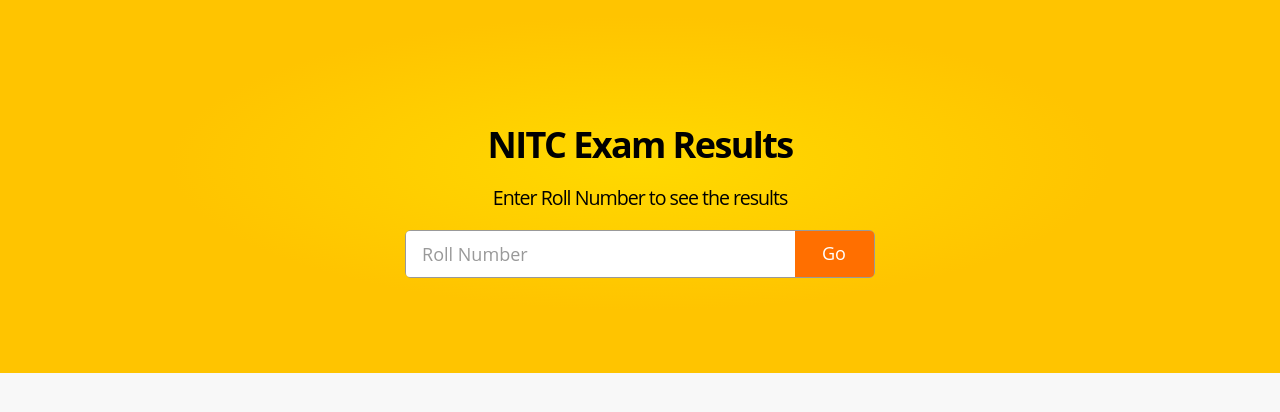
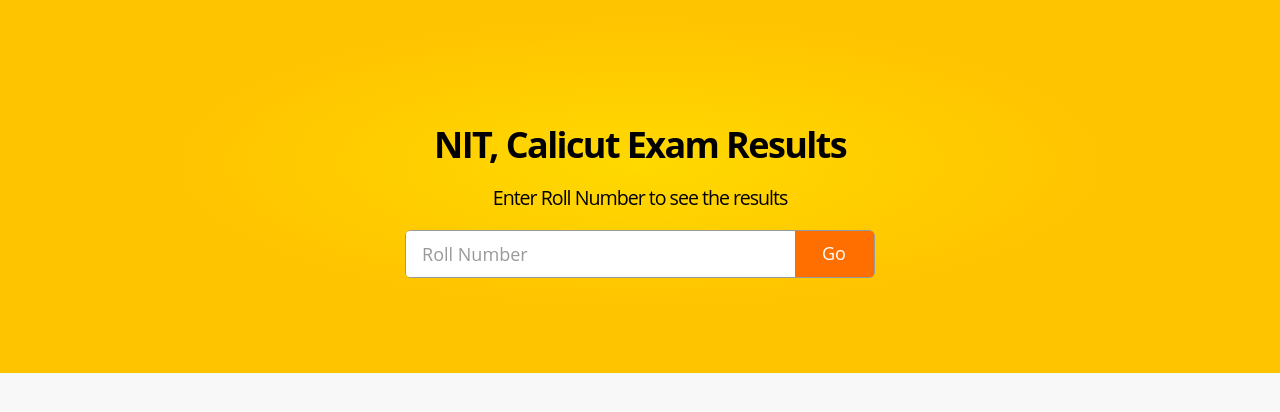
Before and after one commit to jikkujose/nitc, a plain HTML site: page index.html in a window 1280 px wide. Shown: the part 82-494 px from the top of the page. Drawn offline with Linux system fonts and the light colour scheme.

Commit message:
Rename header

```diff
--- a/index.html
+++ b/index.html
@@ -869,7 +869,7 @@
 <div class="tab-content">
 <div class="tab-pane active" id="company">
 <div class="company-search-home text-center" style="padding-top: 100px">
-<h1 class="qcswag">NITC Exam Results</h1>
+<h1 class="qcswag">NIT, Calicut Exam Results</h1>
 
 <div class="row">
 <div class="col-md-6 col-md-offset-3"><form action="https://www.quickcompany.in/company/select" accept-charset="UTF-8" method="post"><input name="utf8" type="hidden" value="✓"><input type="hidden" name="authenticity_token" value="FChUNUY0mmqyXAiefY+Jgd2Mliv4FaGqwrvioOFZGBHX/vD3YKOzFnmKB7HnOGNWnE5tKwPnlu7j8II/yLAFog==">
```
